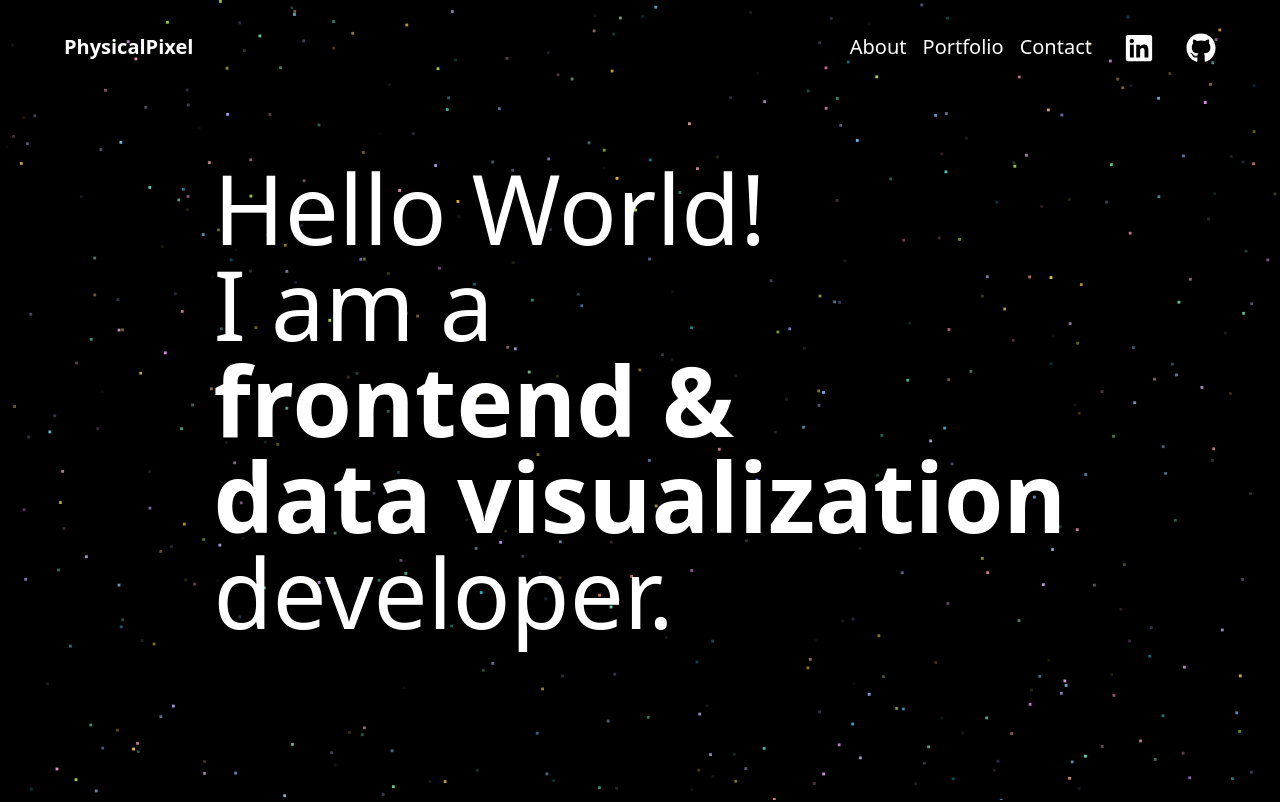
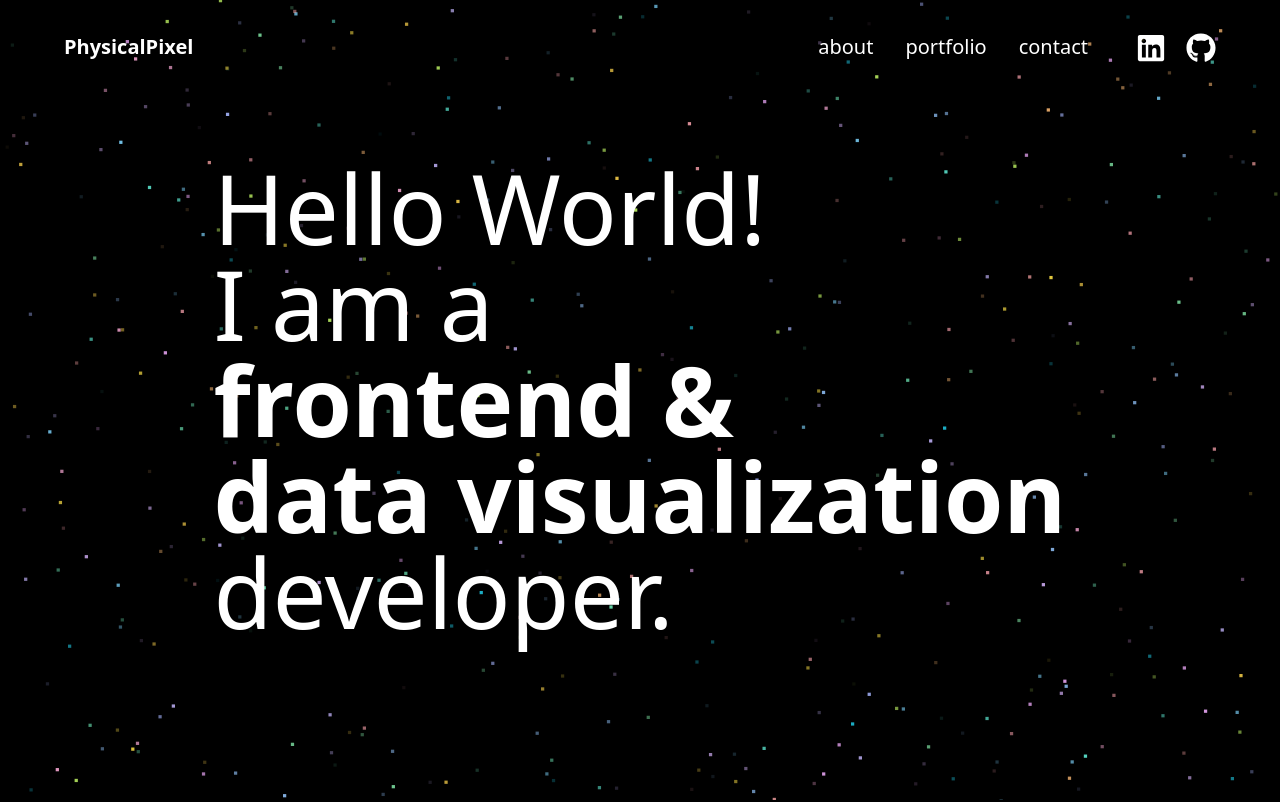
Before and after one commit to Physicalpixel/portfolio25, a React (Vite) app: page / in a window 1280 px wide. Shown: the top 802 px of the page. Built offline with nearby package versions, Linux system fonts and the light colour scheme.

Commit message:
added in progress to history section and advanced section of the dashboard
changed text in about div and get in touch div

```diff
--- a/src/components/Dashboards/expenseDashboard/edAdvancedView.tsx
+++ b/src/components/Dashboards/expenseDashboard/edAdvancedView.tsx
@@ -118,8 +118,8 @@ export default function EdAdvancedView() {
 	}
 
 	return (
-		<div className="h-full w-full flex flex-col gap-4 items-center">
-			<div
+		<div className="h-screen w-full flex flex-col gap-4 items-center">
+			{/* <div
 				id="section4"
 				className=" w-full flex gap-4">
 				<ChartTile
@@ -131,7 +131,8 @@ export default function EdAdvancedView() {
 				<ChartTile
 					title={"Top Merchants"}
 					chart={<ReactECharts option={optionsIncomeVsSpent} />}></ChartTile>
-			</div>
+			</div> */}
+			<div className="font-semibold text-6xl opacity-25 ">Work in Progress...</div>
 		</div>
 	)
 }
--- a/src/components/Dashboards/expenseDashboard/edHome.tsx
+++ b/src/components/Dashboards/expenseDashboard/edHome.tsx
@@ -344,7 +344,7 @@ export default function EDHome() {
 				</div>
 
 				<div
-					className="bg-red-200 h-24 rounded-md flex items-center justify-center text-red-100 font-semibold text-3xl"
+					className="bg-slate-200 h-10 rounded-md flex items-center justify-center text-white  text-3xl"
 					id="section3">
 					Footer section
 				</div>
--- a/src/components/Dashboards/expenseDashboard/homeTile.tsx
+++ b/src/components/Dashboards/expenseDashboard/homeTile.tsx
@@ -12,6 +12,8 @@ interface HomeTileProps {
 export default function HomeTile({status, month, siteThemeColor, comment, chart, totalMoney}: HomeTileProps) {
 	return (
 		<div className=" bg-indigo-400 text-white w-96 h-[400px] flex flex-col gap-11  items-center  shadow-md">
+			{totalMoney !== null ? (
+				<>
 					<div className="flex flex-col items-center w-full">
 						<div className="flex pl-6 h-32 items-center flex-row  gap-4 w-full  text-white">
 							<div className="flex flex-col items-start">
@@ -44,6 +46,10 @@ export default function HomeTile({status, month, siteThemeColor, comment, chart,
 						<div className="text-7xl pt-8 font-normal  text-center ">${totalMoney}</div>
 						<div className="text-md text-wrap text-center  whitespace-pre-line">{comment}</div>
 					</div>
+				</>
+			) : (
+				<div>hello</div>
+			)}
 		</div>
 	)
 }
--- a/src/components/header.tsx
+++ b/src/components/header.tsx
@@ -1,14 +1,6 @@
 import {FaLinkedin, FaGithub} from "react-icons/fa"
-import {scrollIntoView} from "framer-motion"
 
-export default function Header({bgColor}) {
-	function handleClick(ref) {
-		ref.current.scrollIntoView({
-			behavior: "smooth",
-			block: "start",
-		})
-	}
-
+export default function Header({bgColor, handleClick}) {
 	return (
 		<div
 			id="header"
@@ -19,14 +11,27 @@ export default function Header({bgColor}) {
 					href="/">
 					PhysicalPixel
 				</a>
-				<div className="flex gap-8">
+				<div className="flex gap-12">
 					<div
 						id="headerOptions"
-						className=" flex gap-4">
-						<div>About</div>
-						<div>Portfolio</div>
-						<div>Contact</div>
+						className=" flex gap-8">
+						<div
+							className="cursor-pointer"
+							onClick={() => handleClick(1)}>
+							about
 						</div>
+						<div
+							className="cursor-pointer"
+							onClick={() => handleClick(2)}>
+							portfolio
+						</div>
+						<div
+							className="cursor-pointer"
+							onClick={() => handleClick(3)}>
+							contact
+						</div>
+					</div>
+					<div className="flex gap-5">
 						<div
 							id="linkedin"
 							className=" flex gap-4">
@@ -48,5 +53,6 @@ export default function Header({bgColor}) {
 					</div>
 				</div>
 			</div>
+		</div>
 	)
 }
--- a/src/components/particlesBg.tsx
+++ b/src/components/particlesBg.tsx
@@ -17,7 +17,7 @@ export default function ParticlesBG() {
 	}, [])
 
 	const particlesLoaded = async (container?: Container) => {
-		console.log("Particles container loaded:", container)
+		// console.log("Particles container loaded:", container)
 	}
 
 	if (!init) return null
@@ -31,7 +31,7 @@ export default function ParticlesBG() {
 				background: {color: ""},
 				particles: {
 					number: {value: 500},
-					size: {value: 2},
+					size: {value: 2.3},
 					shape: {type: "square"},
 					color: {
 						value: [
--- a/src/pages/index.tsx
+++ b/src/pages/index.tsx
@@ -9,6 +9,11 @@ export default function Index() {
 	const targetRef = useRef(null)
 	const blueRef = useRef(null)
 	const portfolioCardRef = useRef(null)
+	const aboutRef = useRef(null)
+	const portfolioRef = useRef(null)
+	const contactRef = useRef(null)
+	const contactCopyOnClickRef = useRef(null)
+
 	const [portfolioCardWidth, setPortfolioCardWidth] = useState(0)
 	useEffect(
 		() => {
@@ -21,7 +26,6 @@ export default function Index() {
 			//here its multiplied by 8 because the gap between each div is 4 which is equal to 8px
 			const childWidth = children[0].getBoundingClientRect().width + (children.length - 1) * 8
 
-			console.log(childWidth)
 			// Calculate total width = childWidth * number of children
 			const totalWidth = childWidth * children.length
 
@@ -36,18 +40,15 @@ export default function Index() {
 		target: targetRef,
 		offset: ["start start", "end end"],
 	})
-	useMotionValueEvent(scrollY, "change", () => {
-		console.log(scrollY.get())
-	})
+	useMotionValueEvent(scrollY, "change", () => {})
 
 	const handleClick = () => {
 		blueRef.current?.scrollIntoView({behavior: "smooth"})
 	}
-	const divRef = useRef(null)
 	const [showPopover, setShowPopover] = useState(false)
 	const handleCopy = async () => {
 		try {
-			const text = divRef.current?.innerText
+			const text = contactCopyOnClickRef.current?.innerText
 			if (text) {
 				await navigator.clipboard.writeText(text)
 				setShowPopover(true)
@@ -61,13 +62,23 @@ export default function Index() {
 		}
 	}
 
+	const scrollToSection = (sectionIndex) => {
+		console.log(sectionIndex)
+		window.scrollTo({
+			top: timeline[sectionIndex][0], // scroll to exact scrollY start of section
+			behavior: "smooth",
+		})
+	}
+
 	const bgColors = ["bg-red-400", "bg-blue-400", "bg-purple-400"]
 	const contents = [
-		<div className="w-full h-full flex md:flex-row flex-col items-center justify-between ">
+		<div
+			ref={aboutRef}
+			className="w-full h-full flex md:flex-row flex-col items-center justify-between ">
 			<div className="flex flex-col  md:w-1/2 w-full md:p-0 p-4">
 				<div className="md:text-8xl text-xl font-bold md:text-center">A little about myself!</div>
 				<div className="md:w-1/2 w-full text-left flex flex-col text-lg justify-center items-center m-auto mt-10 mb-10">
-					<p>Hi! I'm a front-end and data visualization developer who thrives at the intersection of design and function. I build clean, responsive, and accessible web interfaces using modern frameworks like React, combined with strong UI/UX principles. This website is a mix of things I have built, explored and my journey as a devloper. If I'm not coding, I'm probably out somewhere with a camera, pretending I know what I'm doing.</p>
+					<p>Hi! I'm a front-end and data visualization developer who thrives at the intersection of design and function. I build clean, responsive, and accessible web interfaces using modern frameworks like React, combined with strong UI/UX principles. This website is a mix of things I have built, explored and my journey as a developer. Off the dev clock, I'm probably out somewhere with a camera, pretending to know what I'm doing.</p>
 				</div>
 			</div>
 			<div className="flex gap-6 w-1/2 items-center text-white justify-center ">
@@ -107,7 +118,9 @@ export default function Index() {
 				</Link>
 			</div>
 		</div>,
-		<div className="w-full h-full flex md:flex-row flex-col items-center justify-between ">
+		<div
+			ref={portfolioRef}
+			className="w-full h-full flex md:flex-row flex-col items-center justify-between ">
 			<div className="flex flex-col  md:w-1/2 w-full md:p-0 p-4">
 				<div className="md:text-8xl text-xl font-bold text-center">Portfolio</div>
 				<div className="md:w-1/2 w-full text-center flex flex-col text-lg justify-center items-center m-auto mt-10 mb-10">
@@ -182,14 +195,21 @@ export default function Index() {
 			</div>
 		</div>,
 
-		<div className="w-full h-full flex md:flex-row flex-col items-center justify-between">
+		<div
+			ref={contactRef}
+			className="w-full h-full flex md:flex-row flex-col items-center justify-between">
 			<div className="flex flex-col  md:w-1/2 w-full md:p-0 p-4">
 				<div className="md:text-8xl text-xl font-bold text-center">Get in touch!</div>
+				<div className="md:w-1/2 w-full text-left flex flex-col text-lg justify-center items-center m-auto mt-10 mb-10">
+					<div>
+						<p>I’d love to hear from you whether you want to chat, collaborate, give feedback, or just ask a question. Don’t hesitate to reach out. I’m always around and excited to connect!</p>
+					</div>
+				</div>
 			</div>
 			<div className="md:w-1/2 w-full text-left flex flex-col text-lg justify-center items-center m-auto mt-10 mb-10">
 				Please feel free to get in touch via email&nbsp;
 				<span
-					ref={divRef}
+					ref={contactCopyOnClickRef}
 					onClick={handleCopy}
 					className="text-fuchsia-400 cursor-pointer">
 					preethi.karan91@gmail.com
@@ -202,7 +222,7 @@ export default function Index() {
 				</Link>
 				.
 			</div>
-			{showPopover && <div className=" absolute left-[50%] bg-gray-800 text-white text-sm px-4 py-2 rounded shadow-lg">Copied!</div>}
+			{showPopover && <div className=" absolute left-[70%] bg-gray-800 text-white text-sm px-4 py-2 rounded shadow-lg">Copied!</div>}
 		</div>,
 	]
 
@@ -223,7 +243,9 @@ export default function Index() {
 			className={`relative ${bgColor} overflow-x-hidden`}>
 			<ParticlesBG></ParticlesBG>
 			<div className="fixed top-0 w-full z-[99]">
-				<Header bgColor={""}></Header>
+				<Header
+					handleClick={scrollToSection}
+					bgColor={""}></Header>
 			</div>
 			<motion.div
 				style={{scale: animation[0].scale, opacity: animation[0].opacity}}
```
Also changed, not shown: src/components/Dashboards/expenseDashboard/history.tsx (+27 -4 lines). Lines whose indentation alone changed are shown as unchanged.
